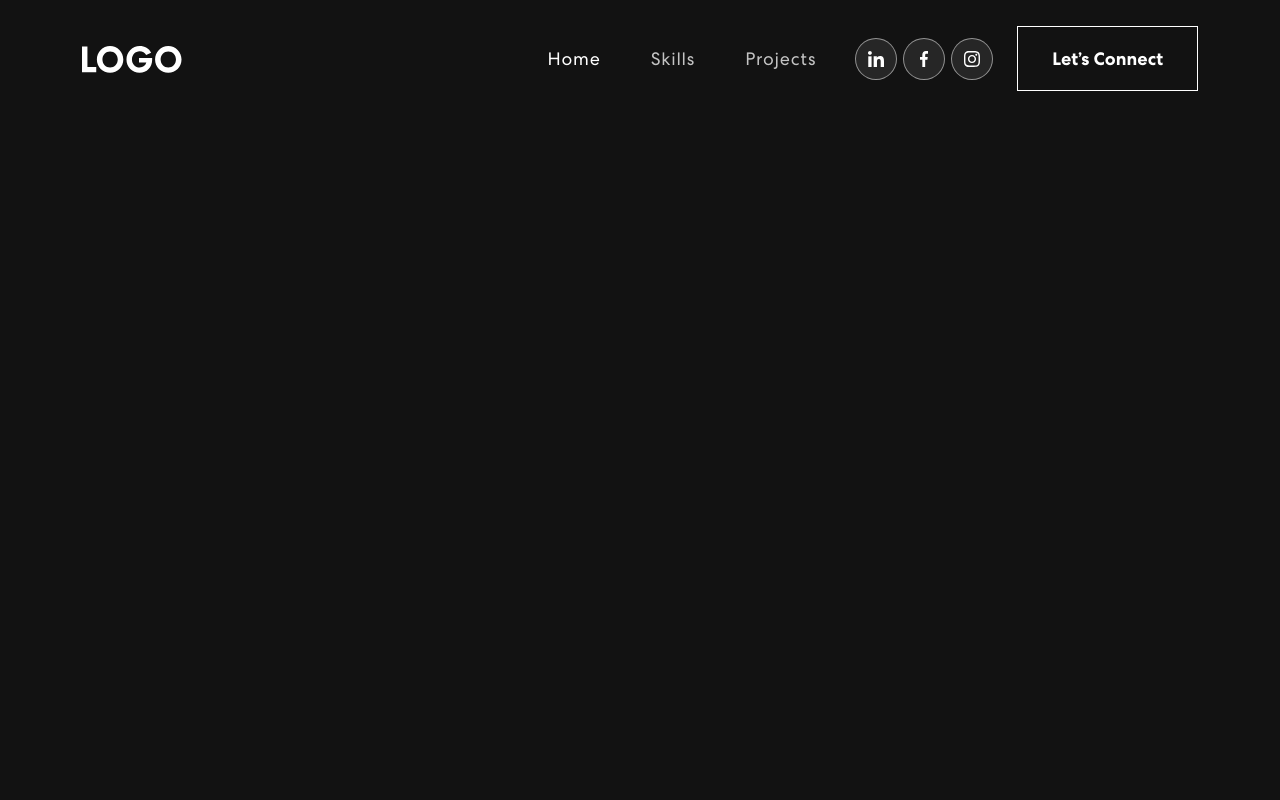
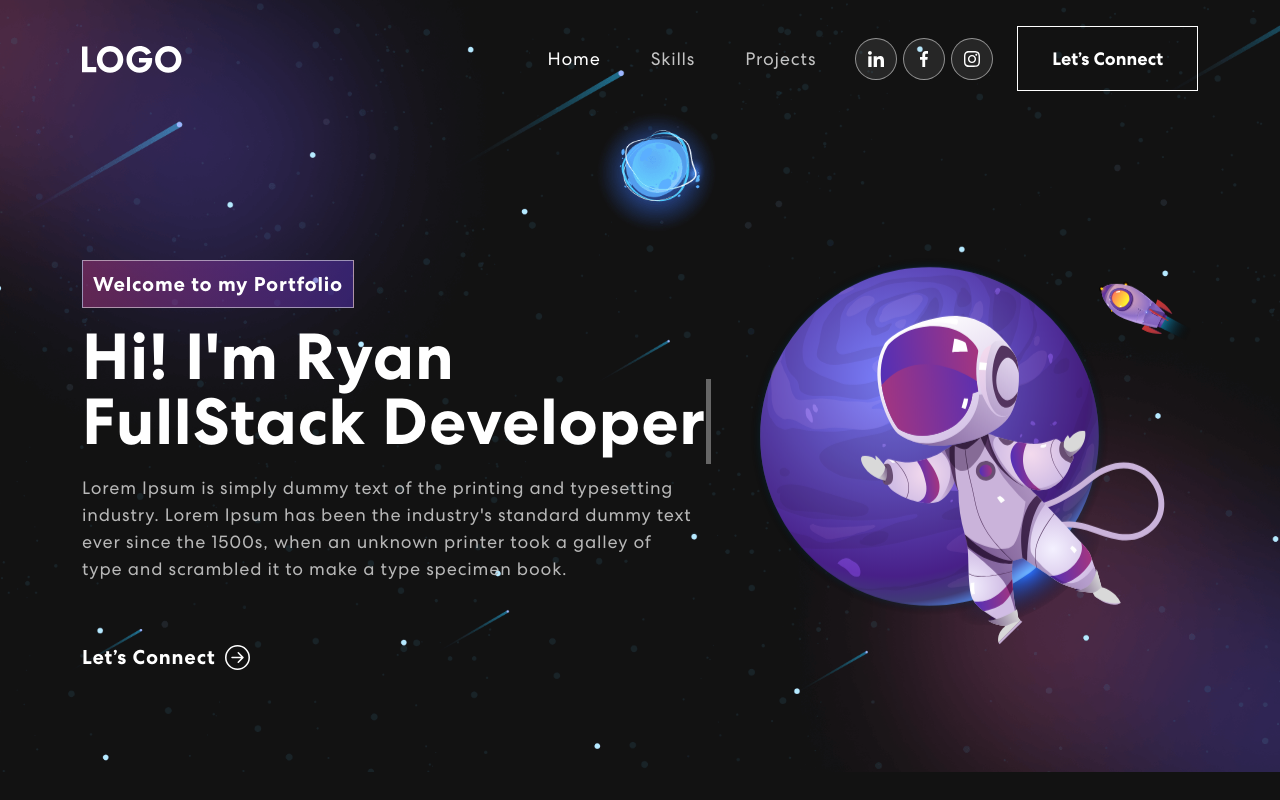
Before and after one commit to MiracleBryan/portfolio, a React (Create React App) app: page / in a window 1280 px wide. Built offline with nearby package versions, Linux system fonts and the light colour scheme.

Commit message:
Integrate banner component

```diff
--- a/package.json
+++ b/package.json
@@ -9,7 +9,9 @@
     "bootstrap": "^5.3.3",
     "react": "^18.3.1",
     "react-bootstrap": "^2.10.6",
+    "react-bootstrap-icons": "^1.11.4",
     "react-dom": "^18.3.1",
+    "react-on-screen": "^2.1.1",
     "react-scripts": "5.0.1",
     "web-vitals": "^2.1.4"
   },
--- a/src/App.css
+++ b/src/App.css
@@ -229,3 +229,73 @@
 nav.navbar .navbar-toggler[aria-expanded="true"] .navbar-toggler-icon {
 	border-color: transparent;
 }
+
+/************ Banner Css ************/
+.banner {
+  margin-top: 0;
+  padding: 260px 0 100px 0;
+  background-image: url('./assets/img/banner-bg.png');
+  background-position: top center;
+  background-size: cover;
+  background-repeat: no-repeat;
+}
+.banner .tagline {
+  font-weight: 700;
+  letter-spacing: 0.8px;
+  padding: 8px 10px;
+  background: linear-gradient(90.21deg, rgba(170, 54, 124, 0.5) -5.91%, rgba(74, 47, 189, 0.5) 111.58%);
+  border: 1px solid rgba(255, 255, 255, 0.5);
+  font-size: 20px;
+  margin-bottom: 16px;
+  display: inline-block;
+}
+.banner h1 {
+  font-size: 65px;
+  font-weight: 700;
+  letter-spacing: 0.8px;
+  line-height: 1;
+  margin-bottom: 20px;
+  display: block;
+}
+.banner p {
+  color: #B8B8B8;
+  font-size: 18px;
+  letter-spacing: 0.8px;
+  line-height: 1.5em;
+  width: 96%;
+}
+.banner button {
+  color: #fff;
+  font-weight: 700;
+  font-size: 20px;
+  margin-top: 60px;
+  letter-spacing: 0.8px;
+  display: flex;
+  align-items: center;
+}
+.banner button svg {
+  font-size: 25px;
+  margin-left: 10px;
+  transition: 0.3s ease-in-out;
+  line-height: 1;
+}
+.banner button:hover svg {
+  margin-left: 25px;
+}
+.banner img {
+  animation: updown 3s linear infinite;
+}
+@keyframes updown {
+    0% {
+        transform: translateY(-20px);
+    }
+    50% {
+        transform: translateY(20px);
+    }
+    100% {
+        transform: translateY(-20px);
+    }
+}
+.txt-rotate > .wrap {
+  border-right: 0.08em solid #666;
+}
--- a/src/App.js
+++ b/src/App.js
@@ -1,12 +1,14 @@
 import logo from './logo.svg';
 import './App.css';
 import {NavBar} from './components/NaviBar'
+import {Banner} from './components/Banner'
 import 'bootstrap/dist/css/bootstrap.min.css';
 
 function App() {
   return (
     <div className="App">
       <NavBar/>
+      <Banner/>
     </div>
   );
 }
--- /dev/null
+++ b/src/components/Banner.js
@@ -0,0 +1,81 @@
+import { useState, useEffect } from "react";
+import { Container, Row, Col } from "react-bootstrap";
+import headerImg from "../assets/img/header-img.svg";
+import { ArrowRightCircle } from 'react-bootstrap-icons';
+//import 'animate.css';
+import TrackVisibility from 'react-on-screen';
+
+
+
+
+export const Banner = () => {
+  const [loopNum, setLoopNum] = useState(0);
+  const [isDeleting, setIsDeleting] = useState(false);
+  const [text, setText] = useState('');
+  const [delta, setDelta] = useState(300 - Math.random() * 100);
+  const [index, setIndex] = useState(1);
+  const toRotate = [ "FullStack Developer", "Web Developer", "Software Engineer" ];
+  const period = 2000;
+
+  useEffect(() =>{
+
+    let ticker = setInterval(()=>{
+      tick();
+    },delta)
+    return () => {clearInterval(ticker)};
+
+  },[text]);
+
+  const tick = () => {
+
+    let i = loopNum % toRotate.length;
+    let fullText = toRotate[i];
+    let updatedText = isDeleting ? fullText.substring(0, text.length - 1) : fullText.substring(0, text.length + 1);
+
+    setText(updatedText);
+    if (isDeleting) {
+      setDelta(prevDelta => prevDelta / 2);
+    }
+
+    if (!isDeleting && updatedText === fullText) {
+      setIsDeleting(true);
+      setIndex(prevIndex => prevIndex - 1);
+      setDelta(period);
+    } else if (isDeleting && updatedText === '') {
+      setIsDeleting(false);
+      setLoopNum(loopNum + 1);
+      setIndex(1);
+      setDelta(500);
+    } else {
+      setIndex(prevIndex => prevIndex + 1);
+    }
+  };
+
+  return (
+    <section className="banner" id="home">
+      <Container>
+        <Row className="aligh-items-center">
+          <Col xs={12} md={6} xl={7}>
+            <TrackVisibility>
+              {({ isVisible }) =>
+              <div className={isVisible ? "animate__animated animate__fadeIn" : ""}>
+                <span className="tagline">Welcome to my Portfolio</span>
+                <h1>{`Hi! I'm Ryan`} <span className="txt-rotate" dataPeriod="1000" data-rotate='[ "Web Developer", "Web Designer", "UI/UX Designer" ]'><span className="wrap">{text}</span></span></h1>
+                  <p>Lorem Ipsum is simply dummy text of the printing and typesetting industry. Lorem Ipsum has been the industry's standard dummy text ever since the 1500s, when an unknown printer took a galley of type and scrambled it to make a type specimen book.</p>
+                  <button onClick={() => console.log('connect')}>Let’s Connect <ArrowRightCircle size={25} /></button>
+              </div>}
+            </TrackVisibility>
+          </Col>
+          <Col xs={12} md={6} xl={5}>
+            <TrackVisibility>
+              {({ isVisible }) =>
+                <div className={isVisible ? "animate__animated animate__zoomIn" : ""}>
+                  <img src={headerImg} alt="Header Img"/>
+                </div>}
+            </TrackVisibility>
+          </Col>
+        </Row>
+      </Container>
+    </section>
+  )
+}
```
Also changed, not shown: 1 other file (tests, documents, lock files or other folders).
